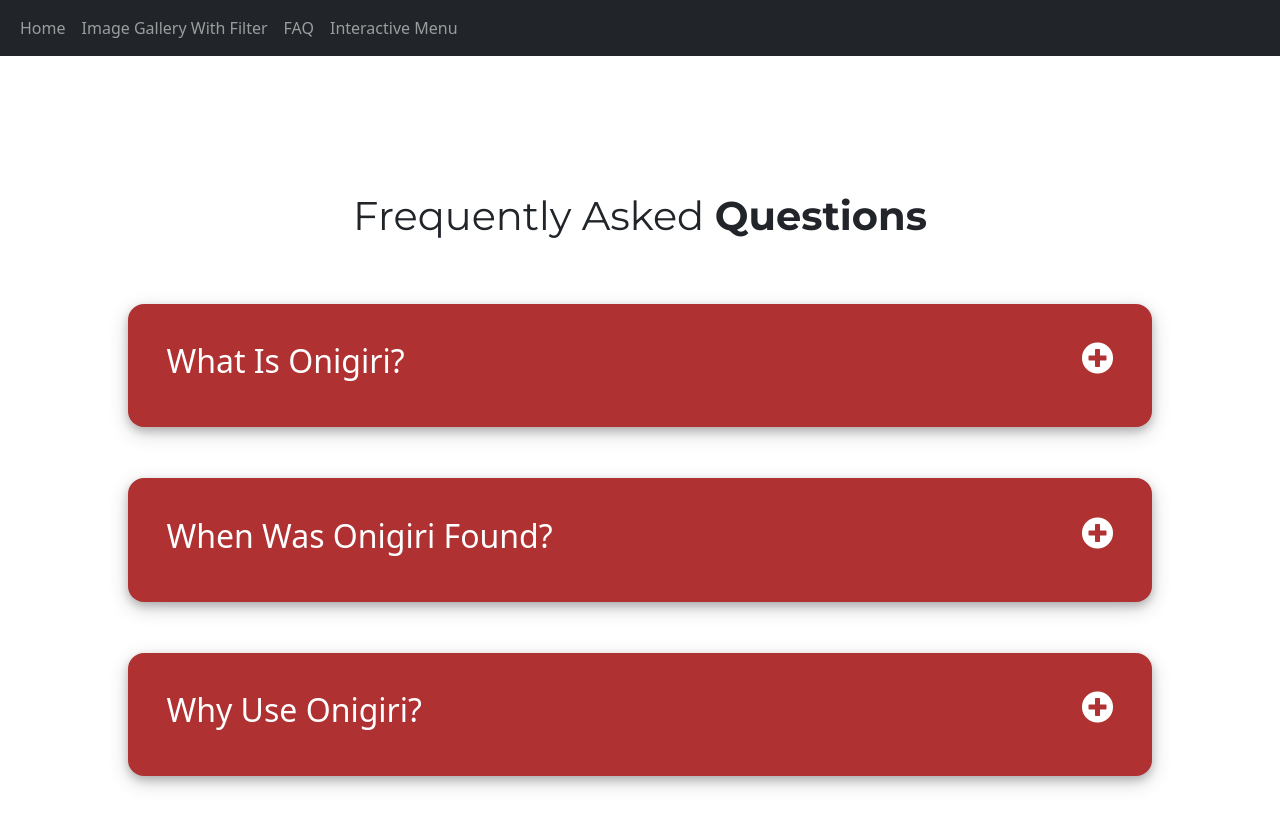
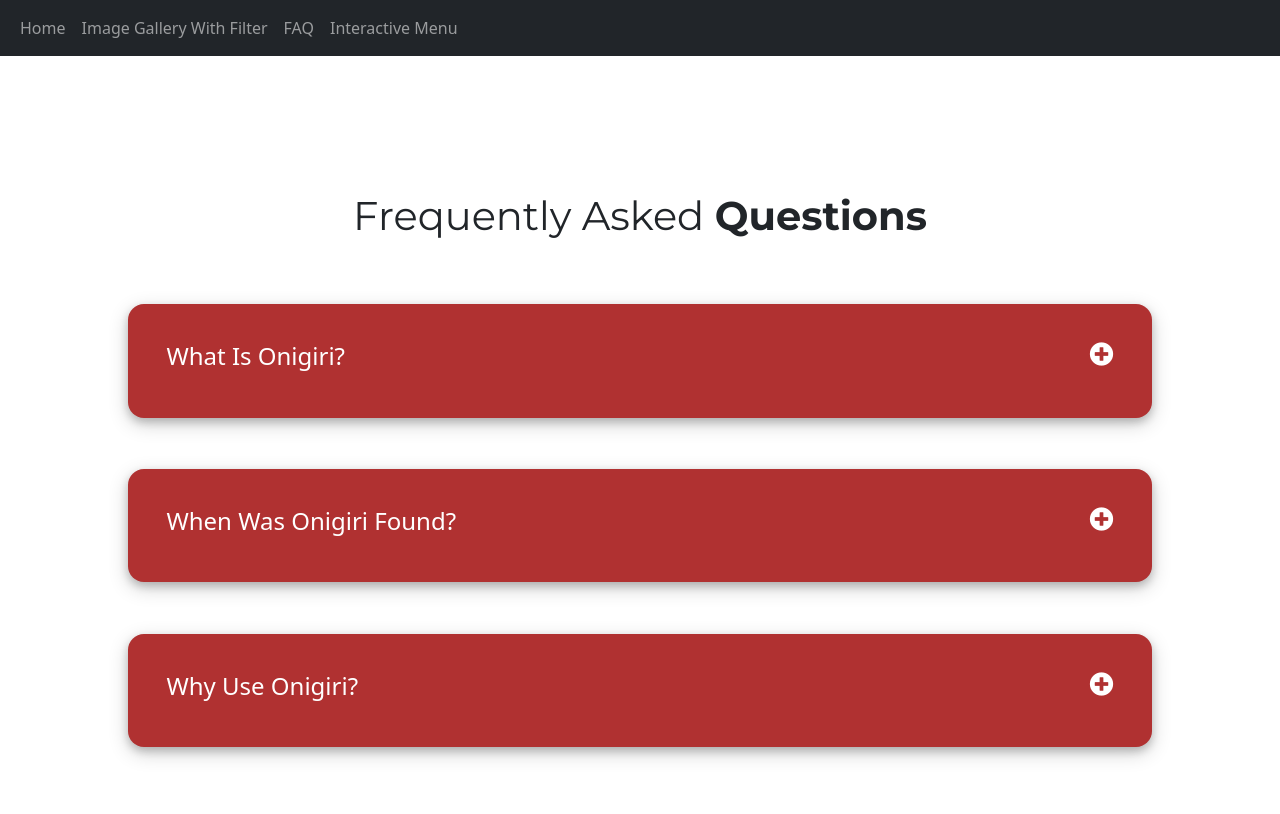
Before and after one commit to KevinJ0nathan/HCI-ASSIGNMENT-6, a plain HTML site: page faq.html in a window 1280 px wide. Drawn offline with nearby package versions, Linux system fonts and the light colour scheme.

Commit message:
Update faq-styles.css

```diff
--- a/faq-styles.css
+++ b/faq-styles.css
@@ -6,8 +6,7 @@
 }
 
 
-.question1, .question2, .question3, .question4{
-
+.question1, .question2, .question3{
     cursor: pointer;
     color: white;
     margin: 4% 10% 3% 10%;
@@ -18,11 +17,17 @@
 }
 
 
-.question1 p, .question2 p, .question3 p, .question4 p{
+.question1 p, .question2 p, .question3 p{
     display: none;
     font-family: "Montserrat";
 }
 
 i{
     float: right;
+    font-size: 1em;
 }
+
+
+.question1 h2 , .question2 h2 , .question3 h2{
+    font-size: 1.5em;
+}
```
